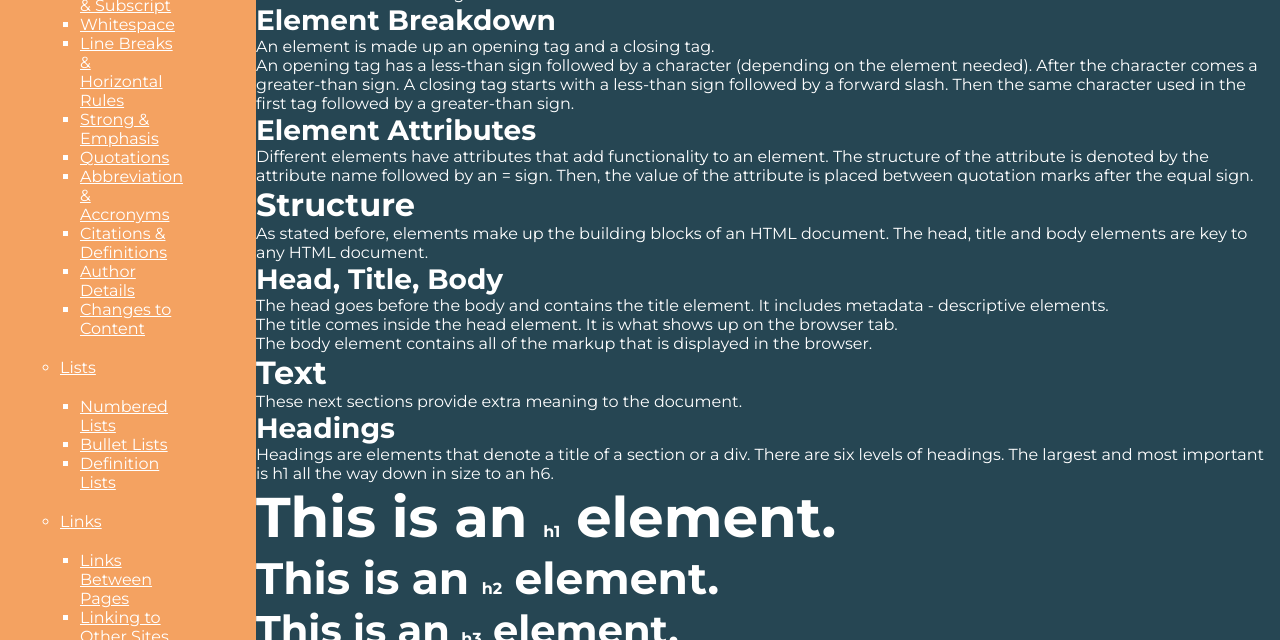
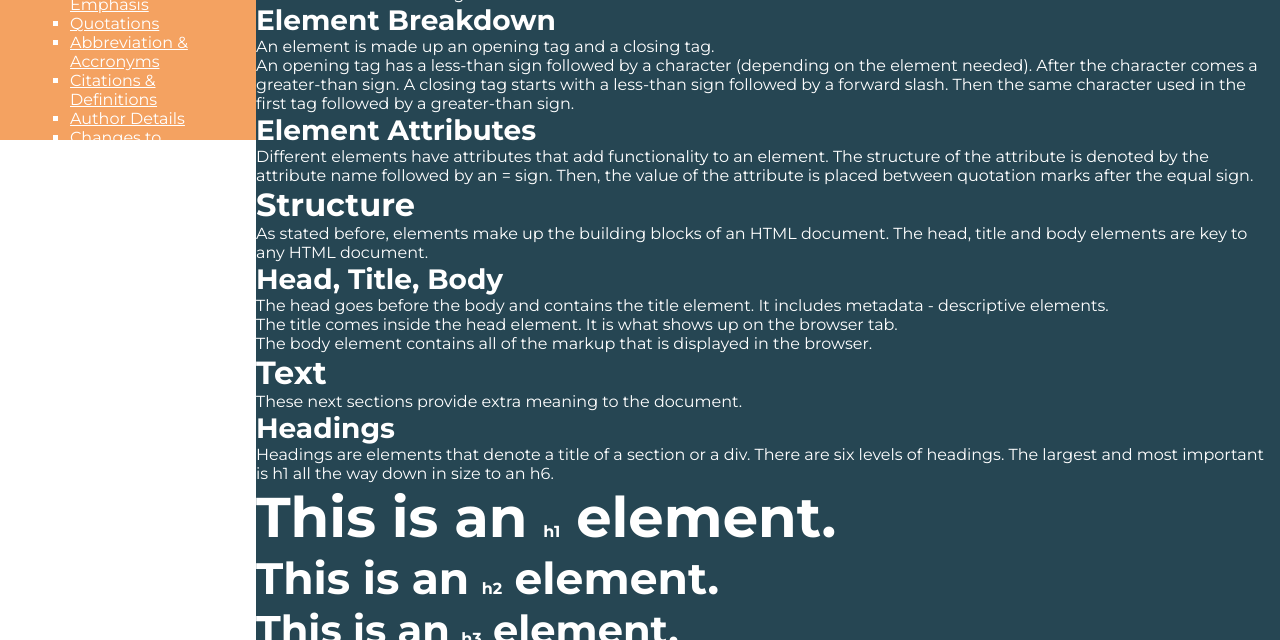
Before and after one commit to sedkyssaid/html-css-cheatsheet, a plain HTML site: page index.html in a window 1280 px wide. Shown: the part 660-1300 px from the top of the page. Drawn offline with Linux system fonts and the light colour scheme.

Commit message:
[feature-update] header and nav scrolling feature.

```diff
--- a/styles.css
+++ b/styles.css
@@ -56,11 +56,17 @@ p {
 /* Header */
 .header {
   position: fixed;
-  background-color: #f4a261ff;
+  left: 0;
+  overflow-y: scroll;
+  overflow-x: hidden;
+  height: 100%;
   width: 20vw;
 }
 .nav {
-  padding: 20px;
+  background-color: #f4a261ff;
+  position: relative;
+  width: 100%;
+  padding-left: 10px;
 }
 
 /* Main */
@@ -70,7 +76,6 @@ main {
   width: 80vw;
   position: absolute;
   right: 0;
-  margin-left: 10px;
 }
 .banner {
   background-color: #2a9d8fff;
```
